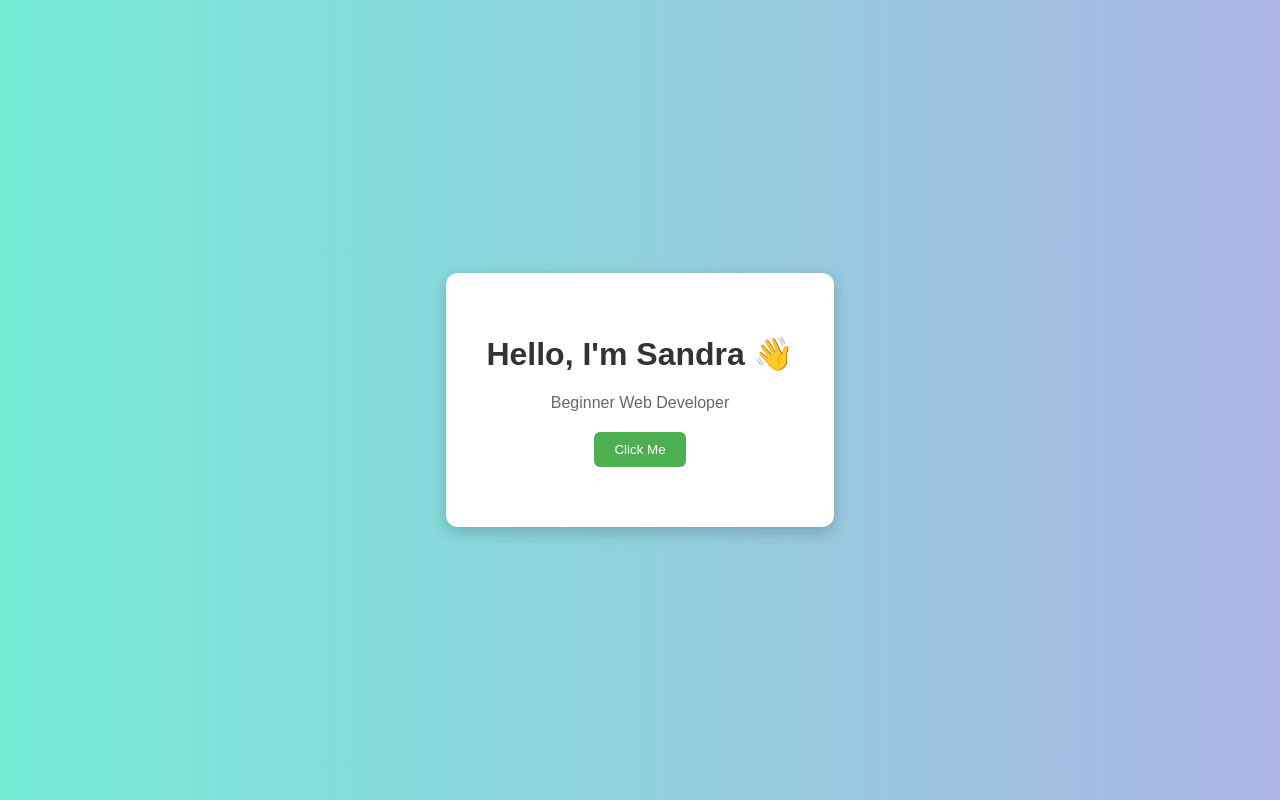
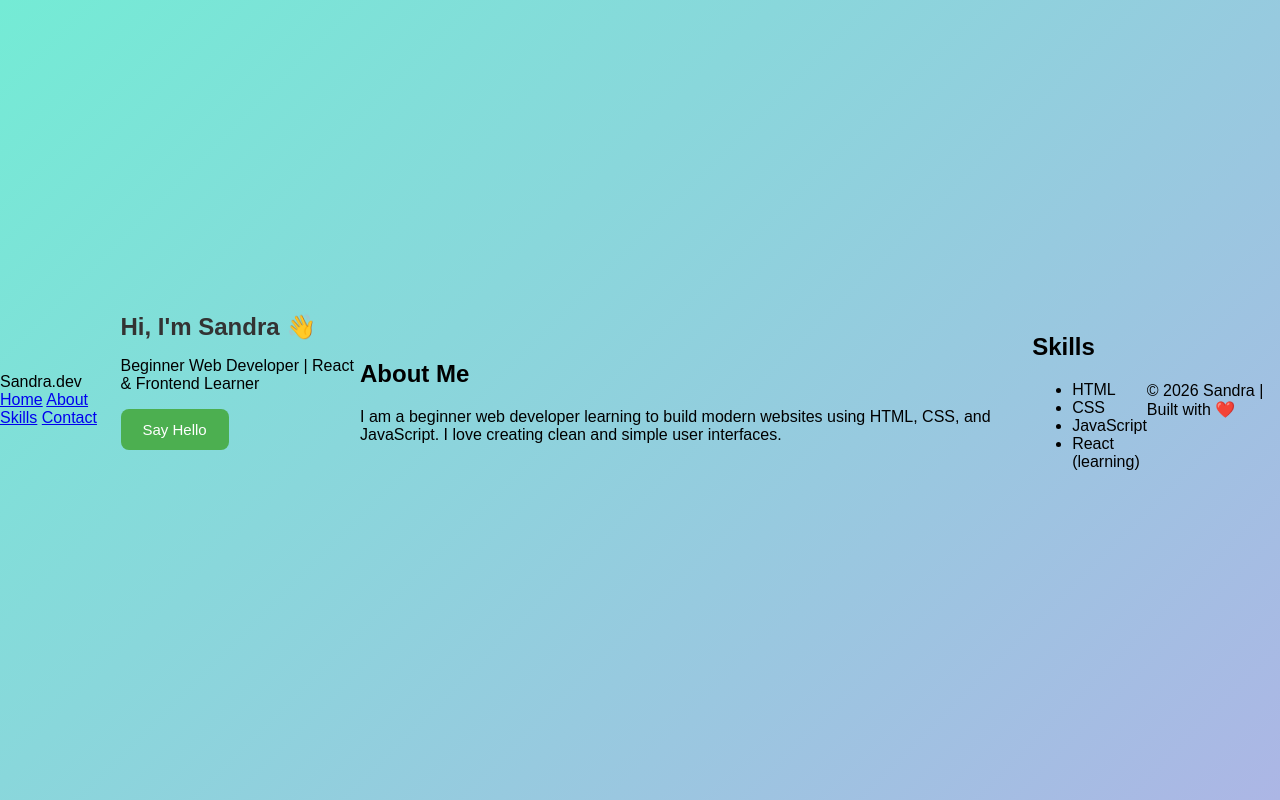
Before and after one commit to sandra123456789-png/test, a plain HTML site: page index.html in a window 1280 px wide. Drawn offline with Linux system fonts and the light colour scheme.

Commit message:
edits done in css and js

```diff
--- a/index.html
+++ b/index.html
@@ -3,19 +3,56 @@
 <head>
   <meta charset="UTF-8" />
   <meta name="viewport" content="width=device-width, initial-scale=1.0"/>
-  <title>My Portfolio</title>
+  <title>Sandra | Portfolio</title>
   <link rel="stylesheet" href="style.css">
 </head>
+
 <body>
 
-  <div class="container">
-    <h1>Hello, I'm Sandra 👋</h1>
-    <p class="subtitle">Beginner Web Developer</p>
+  <!-- Header -->
+  <header>
+    <div class="logo">Sandra.dev</div>
+    <nav>
+      <a href="#">Home</a>
+      <a href="#about">About</a>
+      <a href="#skills">Skills</a>
+      <a href="#contact">Contact</a>
+    </nav>
+  </header>
 
-    <button onclick="showMessage()">Click Me</button>
+  <!-- Hero Section -->
+  <section class="hero">
+    <h1>Hi, I'm Sandra 👋</h1>
+    <p>Beginner Web Developer | React & Frontend Learner</p>
 
+    <button onclick="showMessage()">Say Hello</button>
     <p id="message"></p>
-  </div>
+  </section>
+
+  <!-- About Section -->
+  <section id="about">
+    <h2>About Me</h2>
+    <p>
+      I am a beginner web developer learning to build modern websites using HTML, CSS, and JavaScript.
+      I love creating clean and simple user interfaces.
+    </p>
+  </section>
+
+  <!-- Skills Section -->
+  <section id="skills">
+    <h2>Skills</h2>
+    <ul>
+      <li>HTML</li>
+      <li>CSS</li>
+      <li>JavaScript</li>
+      <li>React (learning)</li>
+    </ul>
+  </section>
+
+  <!-- Footer -->
+  <footer>
+    <p>© 2026 Sandra | Built with ❤️</p>
+  </footer>
 
   <script src="script.js"></script>
 </body>
--- a/script.js
+++ b/script.js
@@ -1,4 +1,15 @@
 function showMessage() {
-  document.getElementById("message").innerText =
-    "Welcome to my first Git project 🚀";
+  const message = document.getElementById("message");
+
+  message.innerText = "Welcome to my first Git project 🚀";
+
+  // small animation effect
+  message.style.opacity = 0;
+  message.style.transform = "translateY(10px)";
+
+  setTimeout(() => {
+    message.style.transition = "0.5s ease";
+    message.style.opacity = 1;
+    message.style.transform = "translateY(0)";
+  }, 100);
 }
--- a/style.css
+++ b/style.css
@@ -1,45 +1,63 @@
 body {
   margin: 0;
-  font-family: Arial, sans-serif;
-  background: linear-gradient(to right, #74ebd5, #ACB6E5);
+  font-family: 'Arial', sans-serif;
+  background: linear-gradient(135deg, #74ebd5, #ACB6E5);
   height: 100vh;
   display: flex;
   justify-content: center;
   align-items: center;
 }
 
+/* Card */
 .container {
   background: white;
-  padding: 40px;
-  border-radius: 12px;
+  padding: 50px 40px;
+  border-radius: 16px;
   text-align: center;
-  box-shadow: 0 5px 15px rgba(0,0,0,0.2);
+  box-shadow: 0 10px 25px rgba(0,0,0,0.15);
+  width: 90%;
+  max-width: 400px;
+  transition: transform 0.3s ease;
 }
 
+.container:hover {
+  transform: translateY(-5px);
+}
+
+/* Heading */
 h1 {
   color: #333;
+  margin-bottom: 10px;
 }
 
+/* Subtitle */
 .subtitle {
   color: #666;
-  margin-bottom: 20px;
+  margin-bottom: 25px;
+  font-size: 16px;
 }
 
+/* Button */
 button {
-  padding: 10px 20px;
+  padding: 12px 22px;
   border: none;
   background: #4CAF50;
   color: white;
-  border-radius: 6px;
+  border-radius: 8px;
   cursor: pointer;
+  font-size: 15px;
+  transition: 0.3s ease;
 }
 
 button:hover {
   background: #45a049;
+  transform: scale(1.05);
 }
 
+/* Message */
 #message {
   margin-top: 20px;
   color: #222;
   font-weight: bold;
+  min-height: 20px;
 }
```
